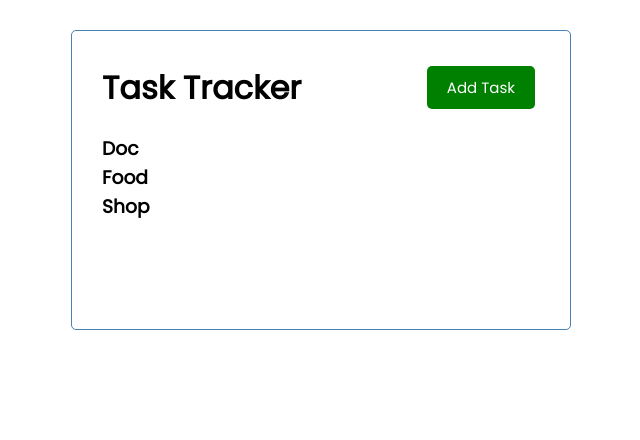
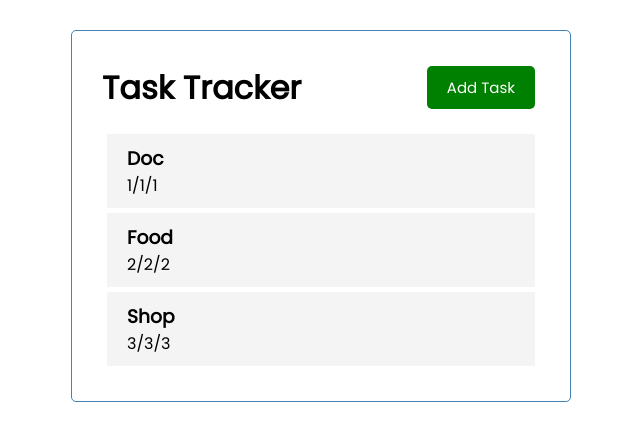
Before and after one commit to Croobat/vue-task-tracker, a Vue app: page / in a window 1280 px wide. Shown: the top 440 px of the page, without its empty margins (319-959 px from the left). Built offline with nearby package versions, Linux system fonts and the light colour scheme.

Commit message:
added single task component

```diff
--- /dev/null
+++ b/src/components/Task.vue
@@ -0,0 +1,35 @@
+<template>
+  <div class="task">
+    <h3>{{ task.text }}</h3>
+    <p>{{ task.day }}</p>
+  </div>
+</template>
+
+<script>
+export default {
+  name: 'Task',
+  props: {
+    task: Object
+  }
+}
+</script>
+
+<style scoped>
+.fas {
+  color: red;
+}
+.task {
+  background: #f4f4f4;
+  margin: 5px;
+  padding: 10px 20px;
+  cursor: pointer;
+}
+.task.reminder {
+  border-left: 5px solid green;
+}
+.task h3 {
+  display: flex;
+  align-items: center;
+  justify-content: space-between;
+}
+</style>
--- a/src/components/Tasks.vue
+++ b/src/components/Tasks.vue
@@ -1,14 +1,19 @@
 <template>
   <div :key="task.id" v-for="task in tasks">
-    <h3>{{ task.text }}</h3>
+    <Task :task="task" />
   </div>
 </template>
 
 <script>
+import Task from './Task'
+
 export default {
   name: 'Tasks',
   props: {
     tasks: Array
+  },
+  components: {
+    Task
   }
 }
 </script>
```
